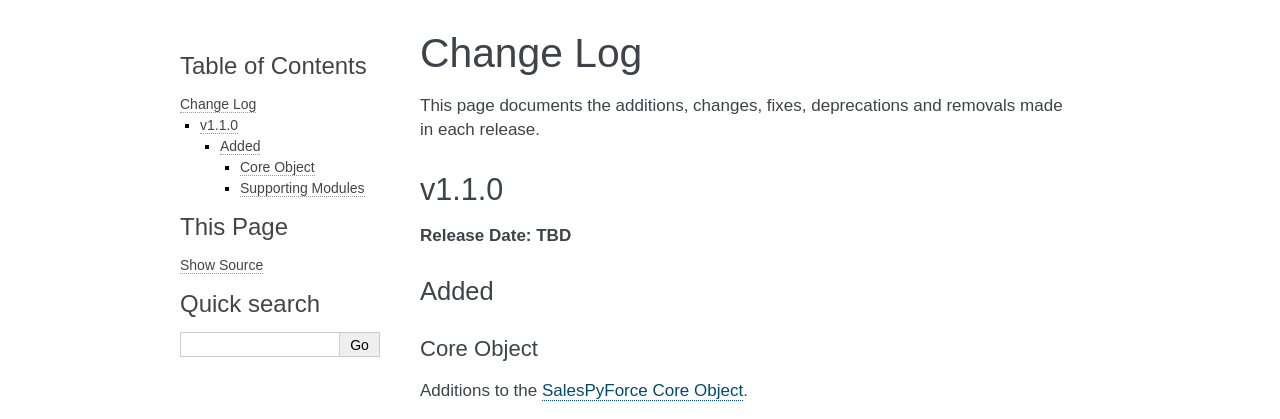
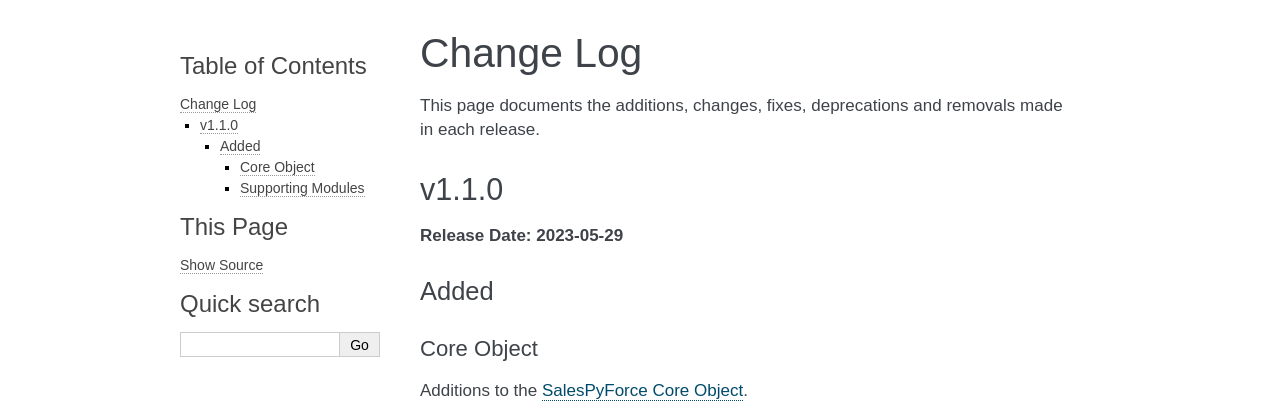
Before and after one commit to jeffshurtliff/salespyforce, a Sphinx documentation site: the page built from docs/changelog.rst, in a window 1280 px wide. Shown: the top 419 px of the page. Built offline with Sphinx 7.4.7, drawn with Linux system fonts in a browser that asks for light colours.

Commit message:
Added release date to changelog

```diff
--- a/docs/changelog.rst
+++ b/docs/changelog.rst
@@ -6,7 +6,7 @@ This page documents the additions, changes, fixes, deprecations and removals mad
 ******
 v1.1.0
 ******
-**Release Date: TBD**
+**Release Date: 2023-05-29**
 
 Added
 =====
```
